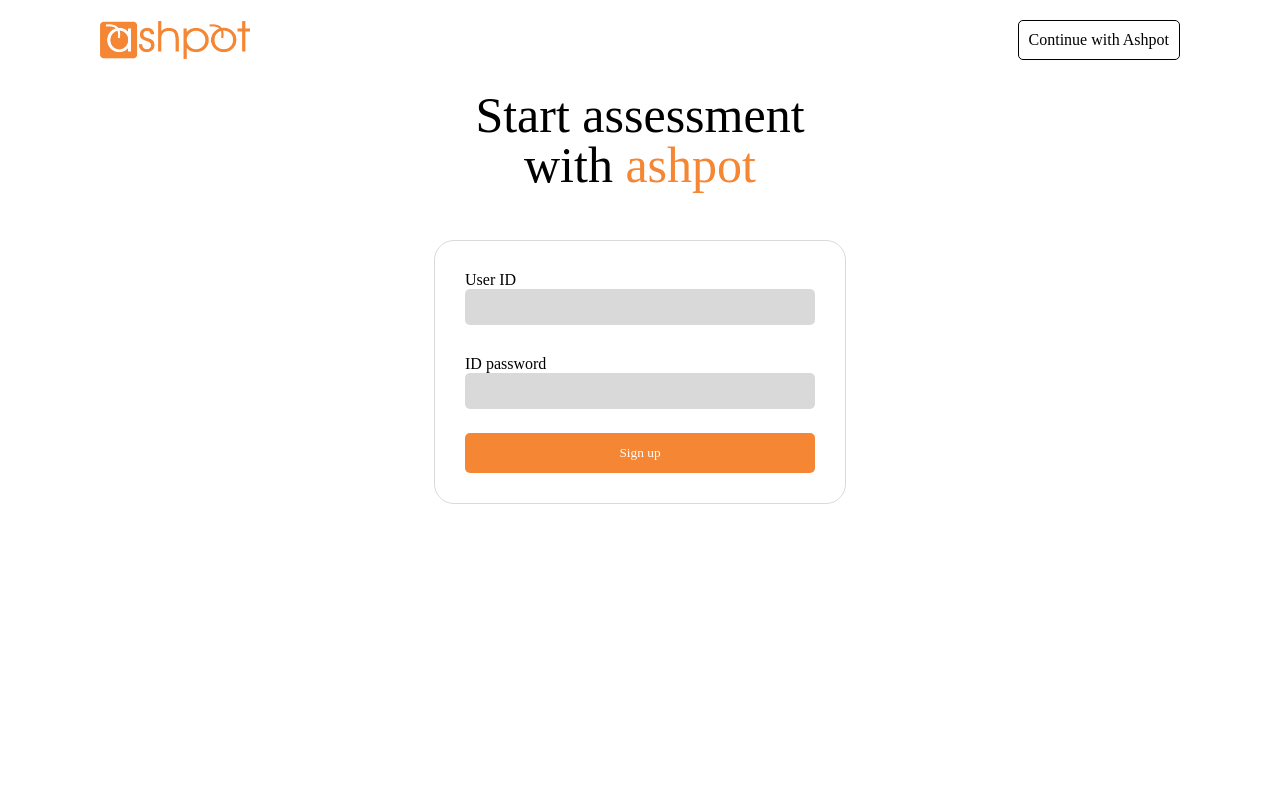
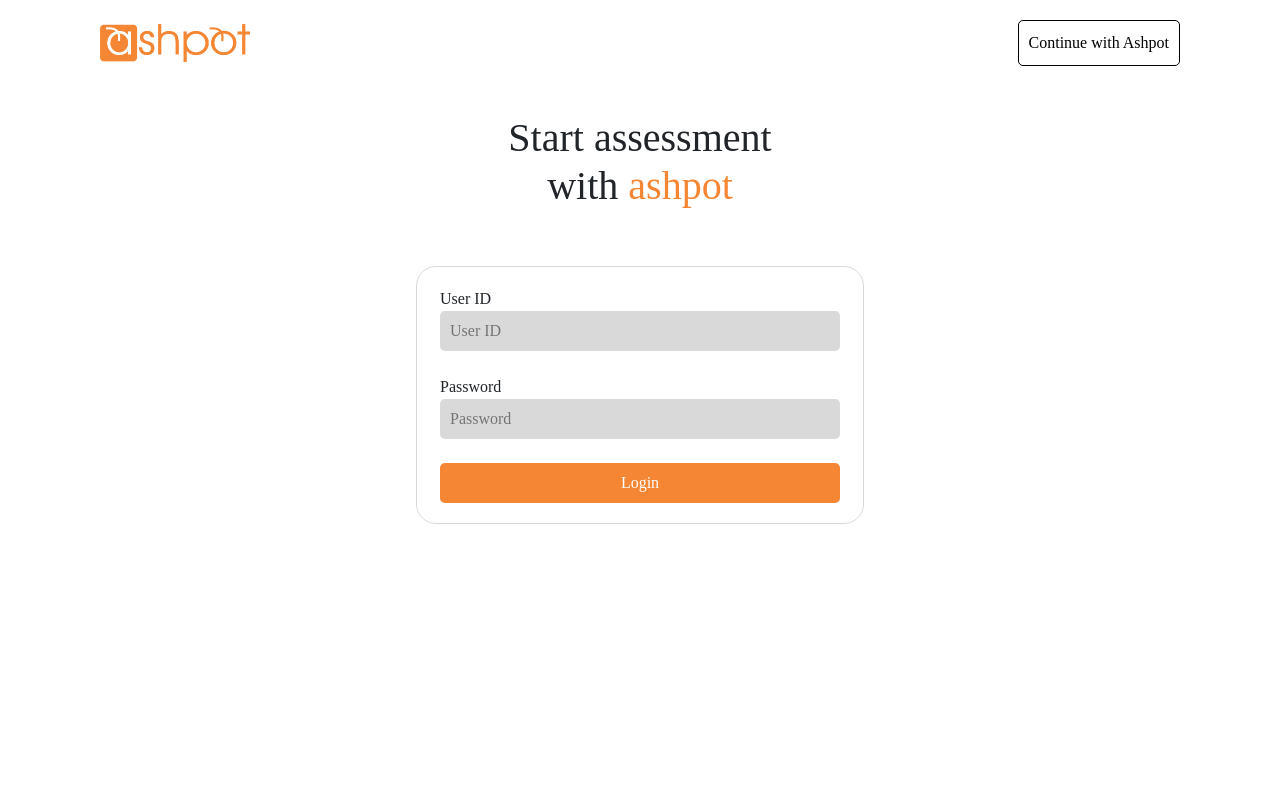
Before and after one commit to darlingnice/ashpotexamine, a Django app: template authentication/templates/index.html in a window 1280 px wide. Run offline with Django 5.2, Linux system fonts and the light colour scheme; the template is opened without the code that fills it, so the values that code supplies are empty.

Commit message:
modified the index.css file and integraeted login operation.

```diff
--- a/ashpotexamine/config/django/base.py
+++ b/ashpotexamine/config/django/base.py
@@ -42,9 +42,9 @@
     'django.contrib.staticfiles',
     #third party apps
     'django_extensions',
-    'rest_framework',
-    'rest_framework_simplejwt',
-    'rest_framework_simplejwt.token_blacklist',
+    # 'rest_framework',
+    # 'rest_framework_simplejwt',
+    # 'rest_framework_simplejwt.token_blacklist',
     'corsheaders',
 
     #custom apps
--- /dev/null
+++ b/authentication/templates/admin-otp.html
@@ -0,0 +1 @@
+<h1>Email Verification Area</h1>
--- /dev/null
+++ b/authentication/templates/exam-onboarding.html
@@ -0,0 +1 @@
+<h1>Before exam onboarding</h1>
--- a/authentication/templates/index.html
+++ b/authentication/templates/index.html
@@ -5,28 +5,50 @@
 <head>
     <meta charset="UTF-8">
     <meta name="viewport" content="width=device-width, initial-scale=1.0">
+    <title>Ashpot examination</title>
     <link rel="stylesheet" href="{% static 'css/index.css'  %}">
-    <title>Ashpot examination</title>
+    <link href="https://cdn.jsdelivr.net/npm/bootstrap@5.3.3/dist/css/bootstrap.min.css" rel="stylesheet">
+
 </head>
 <body>
-    <nav>
+    <div id="container">
+        <nav>
 
-        <img src="{% static 'images/2019 logo full trans for white.png' %}" alt="2019 logo full trans for white.png">
+            <img src="{% static 'images/brand-logo.png' %}" alt="2019 logo full trans for white.png">
 
-        <a href="https://www.ashpotmicrosystems.com">Continue with Ashpot</a>
-    </nav>
-    <h1>Start assessment <br>with <span>ashpot</span></h1>
+            <a href="https://www.ashpotmicrosystems.com">Continue with Ashpot</a>
+        </nav>
+    <div id="brand">
+        <h1>Start assessment <br>with <span>ashpot</span></h1>
+    </div>
 
-    <div class="form">
-        <div class="bac">
-            <form action="">
-                <label for="user id">User ID</label><br>
-                <input type="text" name="user id" id="user id"><br>
-                <label for="ID password">ID password</label><br>
-                <input type="password" name="id password" id="id password"><br>
-                <button>Sign up</button>
+
+
+
+
+    <div class="form-container">
+          <form action="{% url 'login' %}" method="post" id="form">
+                {% csrf_token %}
+                <div id="messages-container">
+                    <!-- alert for logging error -->
+                    {% if messages %}
+                        {% for message in messages %}
+                       <div class="alert alert-warning alert-dismissible fade show" role="alert">
+                       <strong>Hey there!</strong> {{ message }}
+                       <button type="button" class="btn-close" data-bs-dismiss="alert" aria-label="Close"></button>
+                       {% endfor %}
+                   {% endif %}
+               </div>
+             <div id="inputs-container">
+                <label for="userid" >User ID</label><br>
+                <input type="text" name="userid" id="userid" placeholder="User ID" required><br>
+                <label for="password">Password</label><br>
+                <input type="password" name="password" id="password" placeholder="Password" required><br>
+                <button id="btn-login">Login</button>
+             </div>
             </form>
-        </div>
     </div>
+</div>
+    <script src="https://cdn.jsdelivr.net/npm/bootstrap@5.3.3/dist/js/bootstrap.bundle.min.js"></script>
 </body>
 </html>
--- a/authentication/urls.py
+++ b/authentication/urls.py
@@ -3,7 +3,8 @@
 
 
 urlpatterns =[
-    path('home/', views.home, name='home'),
+    path('', views.home, name='home'),
     path('login/', views.login, name='login'),
-
+    path('verify-email',views.verify_mail,name='verify_mail'),
+    path('onboarding/',views.exam_onboarding,name='exam_onboarding')
 ]
--- a/static/css/index.css
+++ b/static/css/index.css
@@ -3,6 +3,16 @@
     padding: 0;
     box-sizing: border-box;
     font-family: 'Futura LT';
+}
+body{
+    min-width:  100vw;
+    min-height: 100vh;
+}
+#container{
+    width: 100%;
+    height: 100%;
+    display: flex;
+    flex-direction: column;
 }
 nav{
     display: flex;
@@ -22,6 +32,14 @@
     padding: 10px;
     border-radius: 5px;
 }
+#brand{
+    width: 100%;
+    height: 200px;
+    display: flex;
+    justify-content: center;
+    align-items: center;
+    /* background-color: red; */
+}
 h1{
     text-align: center;
     font-size: 50px;
@@ -32,37 +50,52 @@
 span{
     color: #F58634;
 }
-.form{
+.form-container{
+    width: 100%;
+    height: max-content;
     display: flex;
     justify-content: center;
+    align-items: center;
 }
-.bac{
+
+#form{
+    width: 35%;
+    height: max-content;
     background-color: transparent;
     backdrop-filter: blur(100px);
     border: 1px solid #D9D9D9;
-    padding: 30px;
+    padding: 20px 0;
     border-radius: 20px;
+    display: flex;
+    flex-direction: column;
+    justify-content: center;
+    align-items: center;
+    /* background-color: #F58634; */
+
+    /* background-color: red; */
 }
-input[type=text]{
-    width: 350px;
-    padding: 10px;
+#userid{
+    width: 400px;
+    height: 40px;
+    padding: 0 10px;
     border-radius: 5px;
     border: none;
     background-color: #D9D9D9;
-    margin-bottom: 30px;
+    margin-bottom: 10px;
     outline: none;
 }
-input[type=password]{
-    width: 350px;
-    padding: 10px;
+#userid,#password{
+    width: 400px;
+    height: 40px;
+    padding: 0 10px;
     border-radius: 5px;
     border: none;
     background-color: #D9D9D9;
     margin-bottom: 24px;
     outline: none;
 }
-button{
-    width: 350px;
+#btn-login{
+    width: 400px;
     height: 40px;
     border-radius: 5px;
     border: none;
@@ -70,3 +103,6 @@
     color: #fff;
     font-size: bold;
 }
+#messages-container{
+    max-width: 400px;
+}
--- a/utilitities/email.py
+++ b/utilitities/email.py
@@ -7,11 +7,13 @@
 from smtplib import SMTPException
 import socket
 from django.conf import settings
+from django.http import request
 
 class EmailSender:
-    def __init__(self, subject, from_email=settings.EMAIL_HOST_USER):
+    def __init__(self,request:request, subject, from_email=settings.EMAIL_HOST_USER):
         self.subject = subject
         self.from_email = from_email
+        self.request = request
 
     def send_email_async(self, html_content, text_content, to):
         try:
@@ -50,7 +52,7 @@
             # Automatically determine the scheme based on the request
             scheme = 'https' if request.is_secure() else 'http'
 
-            link = f"{scheme}://{FRONT_END_HOST_FULL_URL}?uid={uid}&token={token}"
+            link = f"{scheme}://{self.request.gethost()}?uid={uid}&token={token}"
 
             html_content = render_to_string('forgot-password_template.html', {
                 'email': email,
```
Also changed, not shown: authentication/views.py (+44 -38 lines), scripts/script.py (added, +14 -0 lines), static/images/brand-logo.png (renamed from static/images/2019 logo full trans for white.png).
